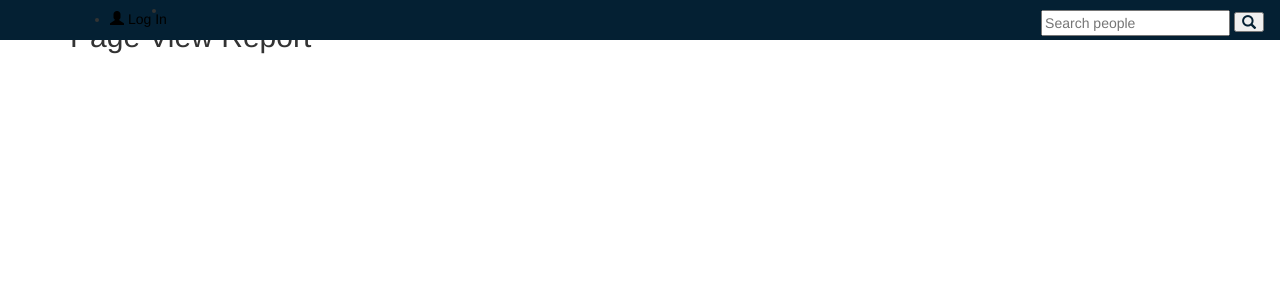
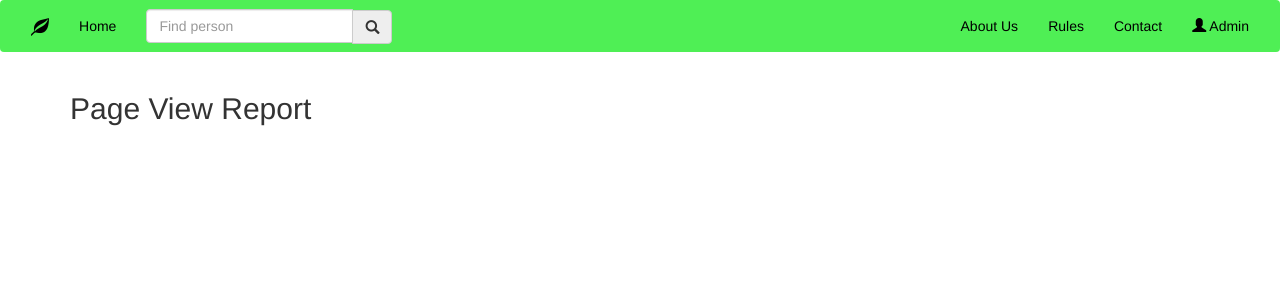
Before and after one commit to Binghamton-University-Table-Tennis/website, a Django app: page /log in a window 1280 px wide. Shown: the top 300 px of the page. Run offline with Django 3.2, Linux system fonts and the light colour scheme; data that the repository does not hold is empty; some libraries are stand-ins or nearby versions.

Commit message:
Redesigned the navigation bar

```diff
--- a/src/templates/base.html
+++ b/src/templates/base.html
@@ -23,30 +23,16 @@
         max-width: 75%;
         margin: 1em auto 2em
     }
-    .navigationBar {
-        background-color: #042033;
-        position: fixed;
-        width: 100%;
-        height: 40px;
-        opacity: 1;
-        z-index: 1;
-        top: 0;
-        left: 0;
-    }
-    .navBarItems {
-        height: 10px;
-        float: right;
-    }
-    .navbar+.jumbotron {
-        margin-top: -20px
+    .navbar {
+        background-color: #4FEF55;
     }
     .jumbotron .lang-logo {
         display: block;
         background: #b01302;
         border-radius: 50%;
         overflow: hidden;
-        width: 150px;
-        height: 150px;
+        width: 50px;
+        height: 50px;
         margin: auto;
         border: 2px solid white
     }
@@ -57,7 +43,6 @@
         color: black;
     }
     a:hover{
-        text-decoration:none;
         color: #0e7a9e;
 
     }
@@ -90,23 +75,30 @@
   });
 -->
 <body onload="update()">
-<nav class="navigationBar">
-  <div class="container">
-    <ul class="navbar-nav">
-      <li>
-        <a href="/admin"><span class="glyphicon glyphicon-user" style="margin-top: 10px"></span> Log In</a>
-      </li>
-      <li>
-        <form action="/stats/Eric_Haberli" class="navBarItems" style="top: 10px; right: 16px; position: absolute" autocomplete = "on"> <!-- Later fix to actually search ppl -->
-            <input type="text" placeholder="Search people">
-            <button class = "glyphicon glyphicon-search" style="color: #042033"></button>
-        </form>
-      </li>
-    </ul>
-  </div>
-</nav>
-
+  <nav class="navbar">
+    <div class="container-fluid">
+      <div class="collapse navbar-collapse" id="myNavbar">
+        <ul class="nav navbar-nav">
+          <li><a class="navbar-brand glyphicon glyphicon-leaf" href="/"></a></li>
+          <li><a href="/">Home</a></li>
+          <li><form action="/stats/Eric_Haberli" class="navbar-form" role="search" > <!-- autocomplete = "on" -->
+              <div class="input-group">
+                <input type="text" class="form-control" id="srch-term" placeholder="Find person">
+                <div class="input-group-btn">
+                  <button type="submit" class="btn btn-default glyphicon glyphicon-search" style="background-color: #EEE"></button>
+                </div>
+              </div>
+            </form></li>
+        </ul>
+        <ul class="nav navbar-nav navbar-right">
+          <li><a href="/admin">About Us</a></li>
+          <li><a href="/admin">Rules</a></li>
+          <li><a href="/admin">Contact</a></li>
+          <li class><a href="/admin"><span class="glyphicon glyphicon-user"></span> Admin</a></li>
+        </ul>
+      </div>
+    </div>
+  </nav>
 {% block content %}{% endblock %}
-
 </body>
 </html>
```
